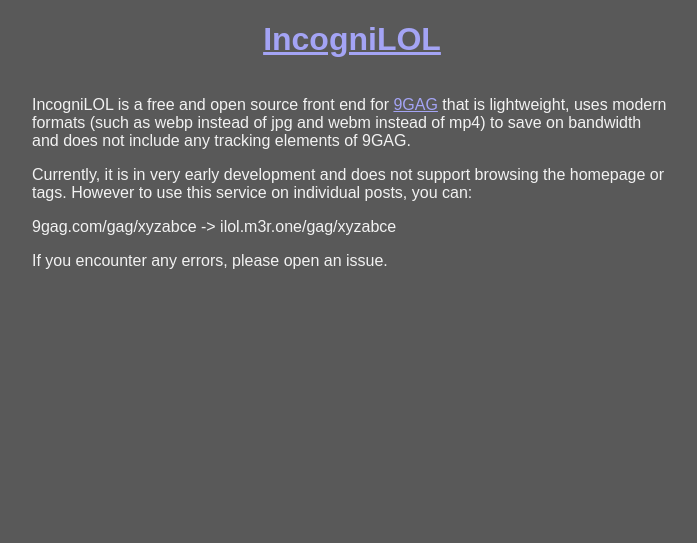
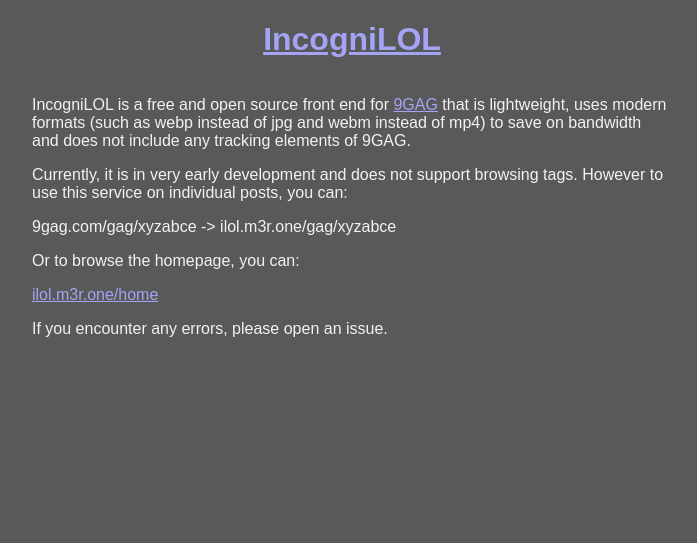
Before and after one commit to m3rone/IncogniLOL, a Flask app: page / in a window 1280 px wide. Shown: the top 543 px of the page, without its empty margins (288-985 px from the left). Run offline with Flask 3, Linux system fonts and the light colour scheme.

Commit message:
update index to reflect changes

```diff
--- a/src/incognilol/templates/index.html
+++ b/src/incognilol/templates/index.html
@@ -5,8 +5,10 @@
 {%block body%}
 <main class="othermain">
     <p>IncogniLOL is a free and open source front end for <a href="https://9gag.com">9GAG</a> that is lightweight, uses modern formats (such as webp instead of jpg and webm instead of mp4) to save on bandwidth and does not include any tracking elements of 9GAG.</p>
-    <p>Currently, it is in very early development and does not support browsing the homepage or tags. However to use this service on individual posts, you can:</p>
+    <p>Currently, it is in very early development and does not support browsing tags. However to use this service on individual posts, you can:</p>
     <p>9gag.com/gag/xyzabce -> ilol.m3r.one/gag/xyzabce</p>
+    <p>Or to browse the homepage, you can:</p>
+    <p><a href="/home">ilol.m3r.one/home</a></p>
     <p>If you encounter any errors, please open an issue.</p>
 </main>
 {%endblock%}
```
